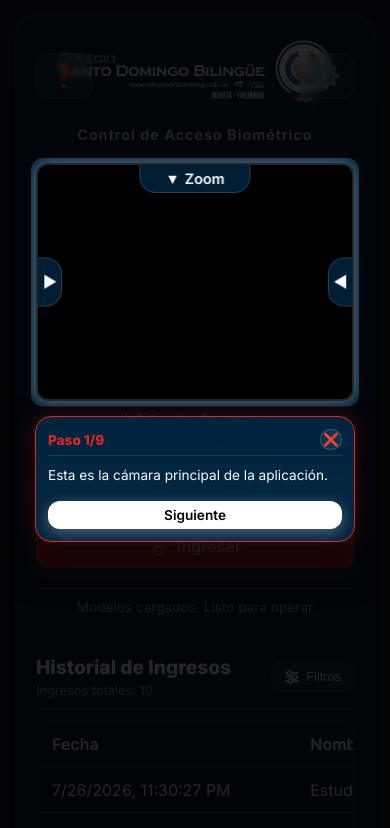
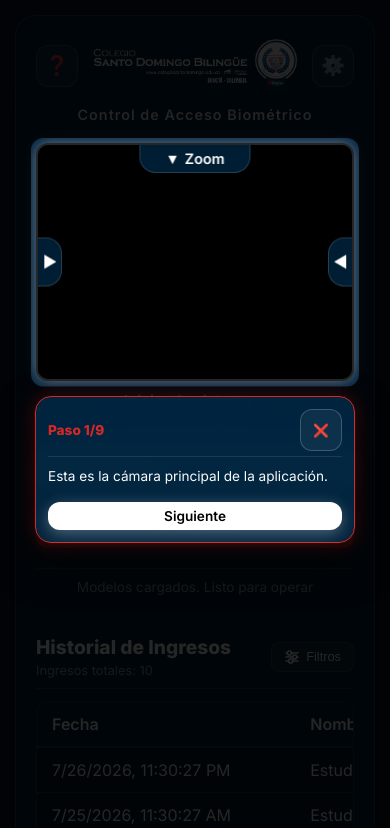
Before and after one commit to MrSama22/ProyectoTogla, a website built with Vite: page webapp/index.html in a window 390 px wide. Shown: the top 828 px of the page. Built offline with nearby package versions, Linux system fonts and the light colour scheme; no server answers; what face-api.js would draw is missing.

Commit message:
Actualización de código optimizacion app

```diff
--- a/webapp/index.html
+++ b/webapp/index.html
@@ -14,10 +14,10 @@
   <body>
   <main class="app-container">
     <header style="text-align: center;">
-        <div class="header-top" style="justify-content: center; position: relative;">
-          <button id="btnHelp" class="btn-icon" title="Ayuda Interactiva" style="position: absolute; left: 0px;">❓</button>
-          <img src="/logo-colegio.png" alt="Colegio Santo Domingo Bilingüe" style="max-height: 80px; object-fit: contain;" />
-          <button id="btnSettings" class="btn-icon" title="Configurar Cámara" style="position: absolute; right: 0;">⚙️</button>
+        <div class="header-top">
+          <button id="btnHelp" class="btn-icon header-btn-left" title="Ayuda Interactiva">❓</button>
+          <img src="/logo-colegio.png" alt="Colegio Santo Domingo Bilingüe" class="header-logo" />
+          <button id="btnSettings" class="btn-icon header-btn-right" title="Configurar Cámara">⚙️</button>
         </div>
         <p class="subtitle" style="margin-top: 10px; font-weight: 600; color: #e2e8f0; letter-spacing: 1px;">Control de Acceso Biométrico</p>
     </header>
--- a/webapp/style.css
+++ b/webapp/style.css
@@ -89,8 +89,28 @@
   position: relative;
 }
 
-.header-top h1 {
+.header-top {
+  display: flex;
+  justify-content: center;
+  align-items: center;
+  position: relative;
   width: 100%;
+}
+
+.header-logo {
+  max-height: 80px;
+  object-fit: contain;
+  transition: all 0.3s ease;
+}
+
+.header-btn-left {
+  position: absolute;
+  left: 0;
+}
+
+.header-btn-right {
+  position: absolute;
+  right: 0;
 }
 
 .btn-icon {
@@ -102,16 +122,30 @@
 }
 
 @media (max-width: 600px) {
+  .header-top {
+    justify-content: space-between;
+  }
+  .header-btn-left, .header-btn-right {
+    position: static; /* Quitar absolute para que entren en el flujo Flex */
+  }
+  .header-logo {
+    max-width: calc(100% - 100px); /* Dejar espacio exacto para los botones */
+    max-height: 60px;
+  }
   .btn-icon {
     background: rgba(255, 255, 255, 0.05);
-    backdrop-filter: blur(3px);
+    backdrop-filter: blur(10px); /* Regresado a 10px para mejor efecto */
     -webkit-backdrop-filter: blur(10px);
     border: 1px solid rgba(255, 255, 255, 0.2);
     border-radius: 12px;
-    padding: 8px 12px;
+    padding: 0;
+    width: 42px;
+    height: 42px;
+    font-size: 1.2rem;
     display: flex;
     align-items: center;
     justify-content: center;
+    flex-shrink: 0; /* Evita que el flexbox los aplaste */
   }
 }
 
```
